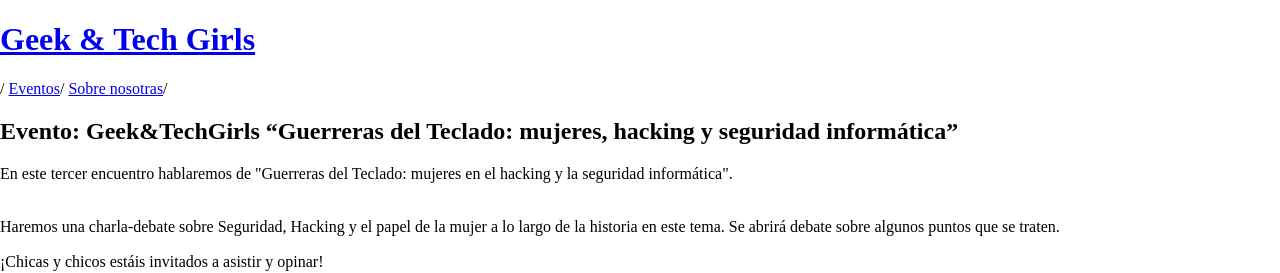
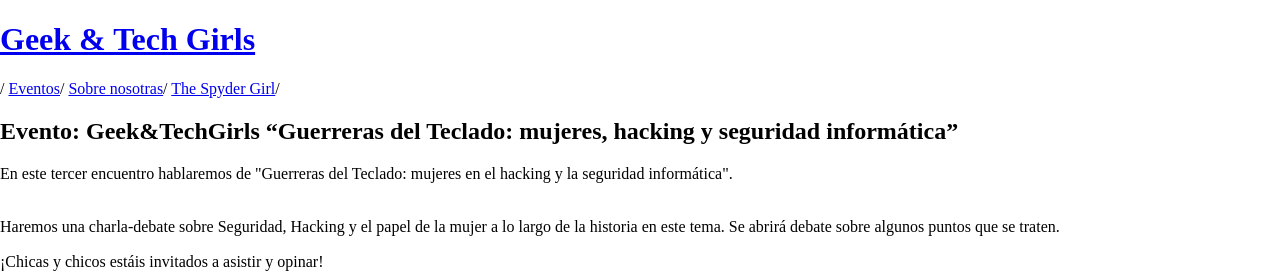
Before and after one commit to YesWeTech/yeswetech.github.io, a Jekyll site: the page built from _posts/2016-12-09-Geek&TechGirls-"Guerreras-del-Teclado:-mujeres,-hacking-y-seguridad-informática".markdown, in a window 1280 px wide. Shown: the top 273 px of the page. Built offline with Jekyll 4.4.1, drawn with Linux system fonts in a browser that asks for light colours; nearby versions of some CDN libraries; our own code applies the rules of GitHub Pages for plain Markdown files; library files that are not in the unit come from our copies; comment, search, counter and statistics services are not loaded.

Commit message:
Añadiendo enlace al proyecto

```diff
--- a/_layouts/default.html
+++ b/_layouts/default.html
@@ -35,6 +35,7 @@ layout: compress
 
             <a id="eventosLink" href="#">Eventos</a><span class="exclamationMark">/</span>
             <a id="aboutLink" href="#">Sobre nosotras</a><span class="exclamationMark">/</span>
+            <a id="proyectLink" href="https://geekandtechgirls.github.io/The-Spyder-Girl/">The Spyder Girl</a><span class="exclamationMark">/</span>
 
         </nav>
     </header>
```
